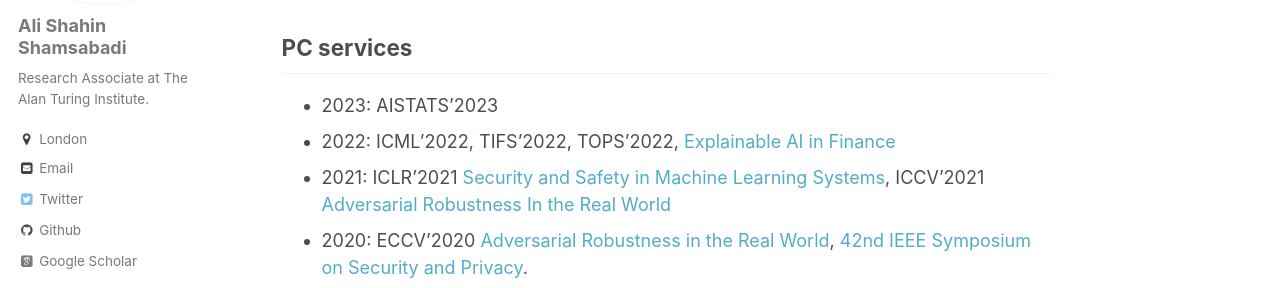
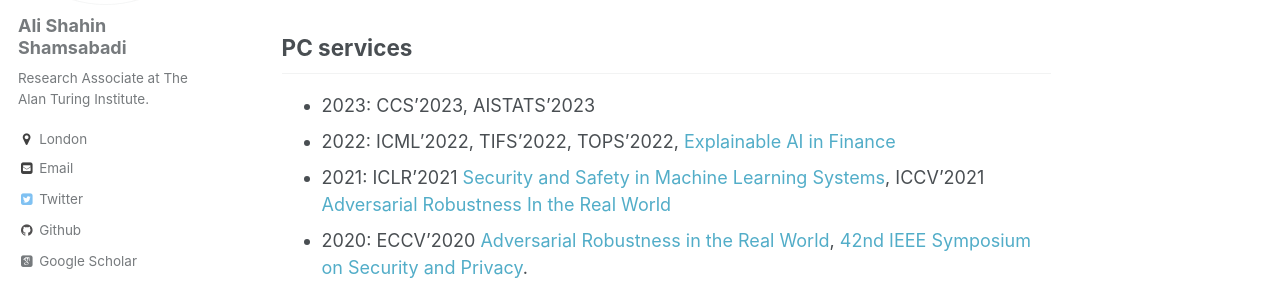
Before and after one commit to AliShahin/AliShahin.github.io, a Jekyll site: the page built from _pages/about.md, in a window 1280 px wide and 900 px high, scrolled down 3080 px. Shown: the part 165-453 px from the top of the window. Built offline with Jekyll 4.4.1, drawn with Linux system fonts in a browser that asks for light colours; some web fonts are replaced.

Commit message:
Update about.md

```diff
--- a/_pages/about.md
+++ b/_pages/about.md
@@ -53,7 +53,7 @@ My research has been published at top-tier conferences including NeurIPS, ICLR,
 - <b> [March 2018] </b> Offered an internship for summer 2018 at [The Alan Turing Institute](https://www.turing.ac.uk), working on project [Privacy-aware neural network classification & training](https://aticdn.s3-eu-west-1.amazonaws.com/2017/12/Internship-Project-Descriptions-2018-FINAL-WC.pdf) under supervision of Adria Gascon, Matt Kusner, Varun Kanade!
 
 ## PC services
-- 2023: AISTATS'2023
+- 2023: CCS'2023, AISTATS'2023
 - 2022: ICML'2022, TIFS'2022, TOPS'2022, [Explainable AI in Finance](https://sites.google.com/view/2022-workshop-explainable-ai/)
 - 2021: ICLR'2021 [Security and Safety in Machine Learning Systems](https://aisecure-workshop.github.io/aml-iclr2021/committee), ICCV'2021 [Adversarial Robustness In the Real World](https://iccv21-adv-workshop.github.io)
 - 2020: ECCV'2020 [Adversarial Robustness in the Real World](https://eccv20-adv-workshop.github.io), [42nd IEEE Symposium on Security and Privacy](http://www.ieee-security.org/TC/SP2021/cfpapers.html).
```
